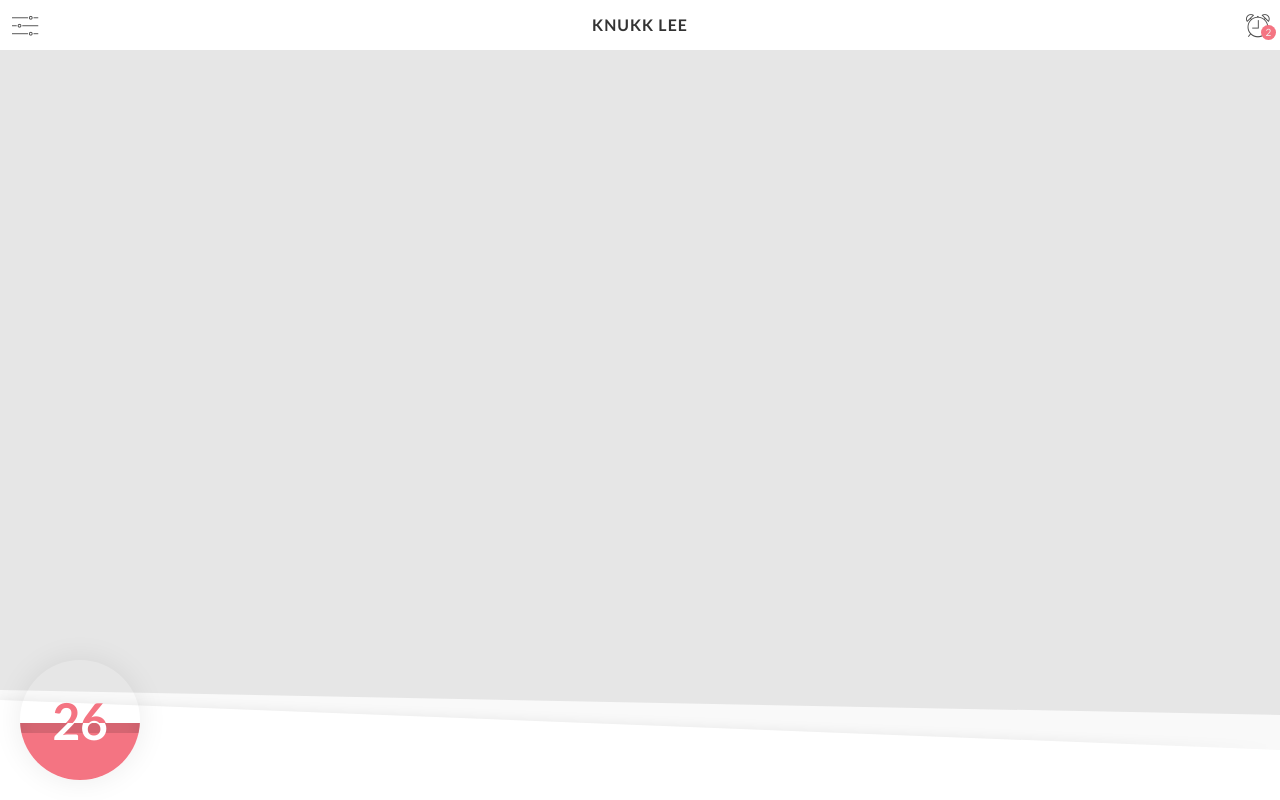
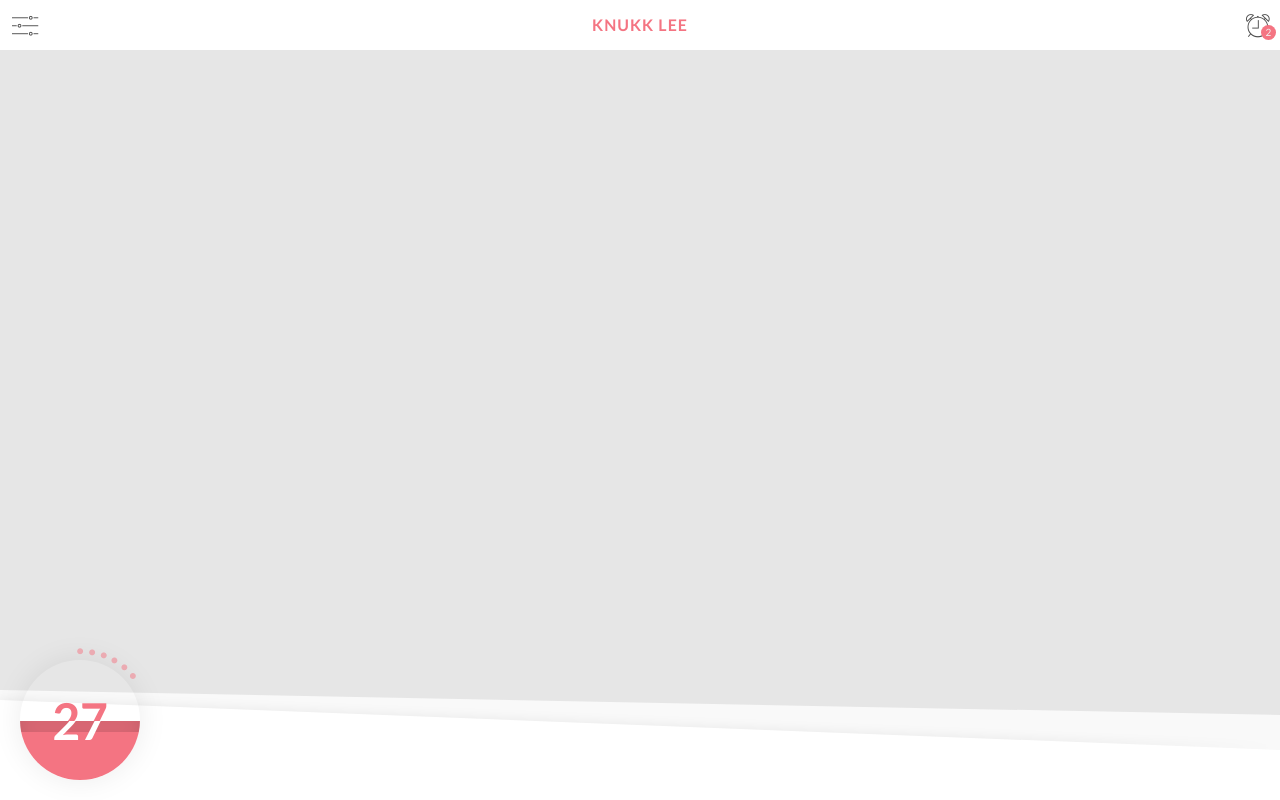
Before and after one commit to mfrisell/DND, a PHP site: page / in a window 1280 px wide. Run offline with PHP 8.4, Linux system fonts and the light colour scheme; some web fonts are replaced.

Commit message:
tmp hp design

```diff
--- a/css/style.css
+++ b/css/style.css
@@ -232,7 +232,7 @@ text-align:center;
 font-weight:700;
 text-transform:uppercase;
 letter-spacing:1px;
-color:rgba(0,0,0,.8);
+color:#f47482;
 }
 
 #openTemp {
@@ -329,6 +329,32 @@ border-radius:120px;
 overflow:hidden;
 }
 
+#bottomMenuTmpHealthHolder {
+width:120px;
+height:120px;
+background-color:transparent;
+position:absolute;
+left:20px;
+bottom:20px;
+z-index:999999;
+border-radius:120px;
+overflow:visible;
+pointer-events:none;
+}
+
+.tmpHealthDot {
+width:10px;
+height:80px;
+position:absolute;
+left:55px;
+bottom:60px;
+box-sizing:border-box;
+padding-left:.5px;
+transform-origin: bottom center;
+color:#f47482;
+opacity:.5;
+}
+
 #bottomMenuHealthNumb {
 width:120px;
 height:0%;
@@ -342,7 +368,7 @@ overflow:hidden;
 #bottomMenuHealthNumbHolder {
 width:120px;
 font-weight:700;
-color:#fff;
+color:rgba(255,255,255,1);
 text-align:center;
 position:absolute;
 left:0px;
--- a/index.php
+++ b/index.php
@@ -56,7 +56,7 @@ var proficiency = Math.floor((lvl-1)/4)+2;
 var conMod = Math.floor((stats.constitution-10)/2);
 var totHealth = 10+conMod+2*(6+conMod)+(lvl-3)*(5+conMod);
 var tmpHealth = 6;
-var health = 26;
+var health = 27;
 var healthProcent = (health/totHealth)*100;
 var tmpHealthProcent = (tmpHealth/totHealth)*100;
 
@@ -68,6 +68,13 @@ $("#bottommenuHealtTmp").css("height", tmpHealthProcent + "%");
 $("#bottommenuHealtTmp").css("bottom", healthProcent + "%");
 var tmpAndHealth = healthProcent+tmpHealthProcent;
 $("#bottomMenuHealthNumb").css("height", tmpAndHealth + "%");
+
+var tmpSpots = "";
+for(iVal=0;iVal<tmpHealth;iVal++) {
+	tmpSpots += "<div class='tmpHealthDot' style='transform: rotate("+iVal+"0deg);'>&#149;</div>";
+}
+
+$("#bottomMenuTmpHealthHolder").html(tmpSpots);
 
 $.each( stats, function( key, value ) {
 	var threeKey = key.slice(0,3);
@@ -181,6 +188,8 @@ function openStuff(y) {
                     </div>
                 </div>
             	<div id="bottomMenu">
+                	<div id="bottomMenuTmpHealthHolder">
+                    </div>
                 	<div id="bottomMenuHealth">
                     	<div id="bottomMenuHealthNumbBack"></div>
                     	<div id="bottomMenuHealthRemaining"></div>
```
